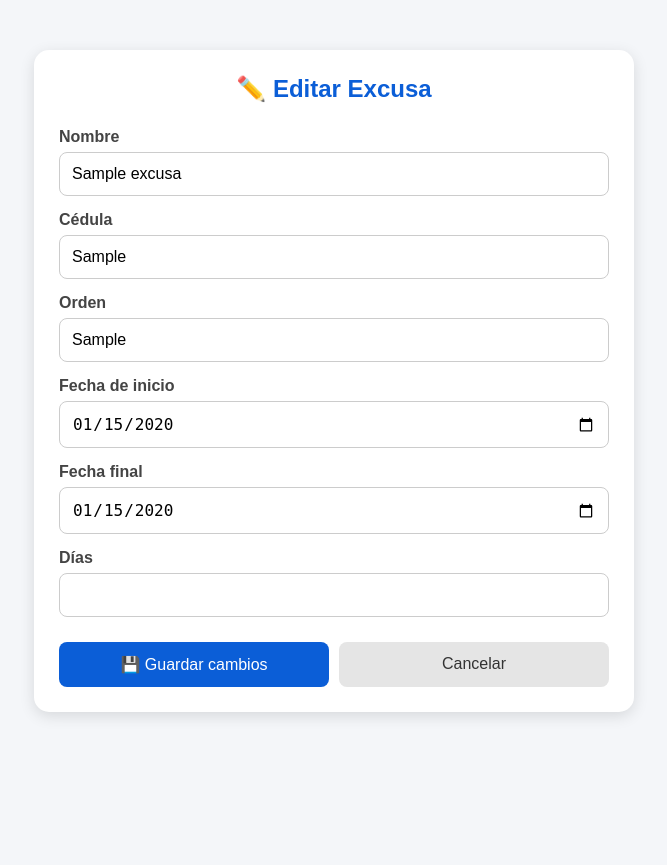
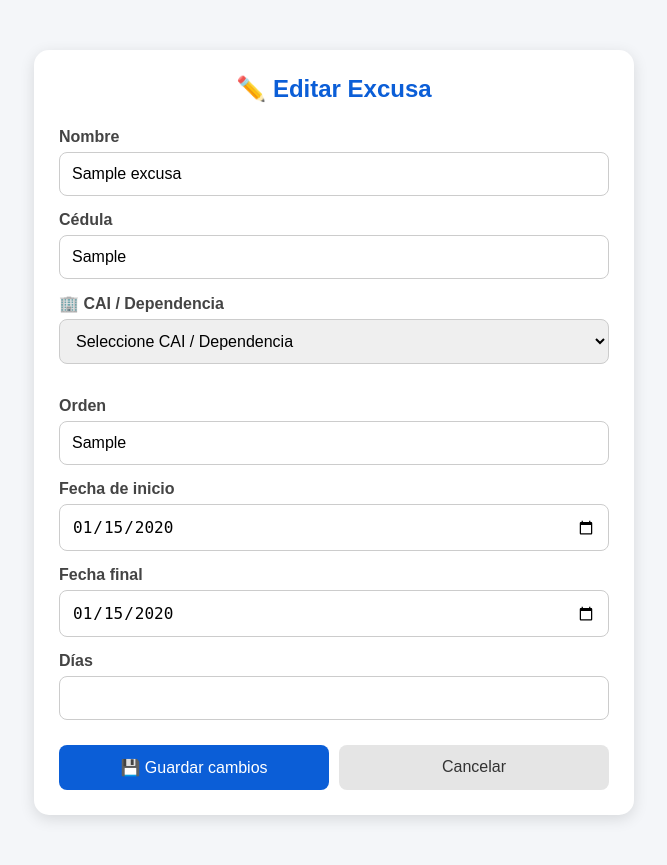
Before and after one commit to danmjp19-boop/control-excusados, a Flask app: page /editar_excusa/1 in a window 1280 px wide. Shown: the whole page, without its empty margins (306-973 px from the left). Before the commit the page ends 718 px from the top, so only its background shows below. Run offline with Flask 3, Linux system fonts and the light colour scheme; the visitor is signed in with stand-in values (Sample User, id 1); tables that the repository leaves empty hold one stand-in row (values such as "Sample post").

Commit message:
Update editar_excusa.html

```diff
--- a/templates/editar_excusa.html
+++ b/templates/editar_excusa.html
@@ -96,6 +96,30 @@ input{
         <input type="text" name="cedula"
                value="{{ excusa.cedula }}" required>
 
+        <label>🏢 CAI / Dependencia</label>
+
+<select name="cai" required
+        style="width:100%;padding:12px;font-size:16px;border:1px solid #ccc;border-radius:8px;margin-bottom:18px;box-sizing:border-box;">
+
+    <option value="">Seleccione CAI / Dependencia</option>
+
+    <option value="CAI ANDES" {% if excusa.cai == "CAI ANDES" %}selected{% endif %}>CAI ANDES</option>
+    <option value="CAI AURES" {% if excusa.cai == "CAI AURES" %}selected{% endif %}>CAI AURES</option>
+    <option value="CAI COLINA CAMPESTRE" {% if excusa.cai == "CAI COLINA CAMPESTRE" %}selected{% endif %}>CAI COLINA CAMPESTRE</option>
+    <option value="CAI EL PINAR" {% if excusa.cai == "CAI EL PINAR" %}selected{% endif %}>CAI EL PINAR</option>
+    <option value="CAI EL RINCON" {% if excusa.cai == "CAI EL RINCON" %}selected{% endif %}>CAI EL RINCON</option>
+    <option value="CAI FONTANAR" {% if excusa.cai == "CAI FONTANAR" %}selected{% endif %}>CAI FONTANAR</option>
+    <option value="CAI GUAYMARAL" {% if excusa.cai == "CAI GUAYMARAL" %}selected{% endif %}>CAI GUAYMARAL</option>
+    <option value="CAI LA ALHAMBRA" {% if excusa.cai == "CAI LA ALHAMBRA" %}selected{% endif %}>CAI LA ALHAMBRA</option>
+    <option value="CAI LA GAITANA" {% if excusa.cai == "CAI LA GAITANA" %}selected{% endif %}>CAI LA GAITANA</option>
+    <option value="CAI MAZUREN" {% if excusa.cai == "CAI MAZUREN" %}selected{% endif %}>CAI MAZUREN</option>
+    <option value="CAI SAN JOSE DE BAVARIA" {% if excusa.cai == "CAI SAN JOSE DE BAVARIA" %}selected{% endif %}>CAI SAN JOSE DE BAVARIA</option>
+    <option value="CAI TIERRA LINDA" {% if excusa.cai == "CAI TIERRA LINDA" %}selected{% endif %}>CAI TIERRA LINDA</option>
+    <option value="CAI VILLA DEL PRADO" {% if excusa.cai == "CAI VILLA DEL PRADO" %}selected{% endif %}>CAI VILLA DEL PRADO</option>
+    <option value="ESTACION DE POLICIA SUBA" {% if excusa.cai == "ESTACION DE POLICIA SUBA" %}selected{% endif %}>ESTACION DE POLICIA SUBA</option>
+
+</select>
+
         <label>Orden</label>
         <input type="text" name="orden"
                value="{{ excusa.orden }}">
```
